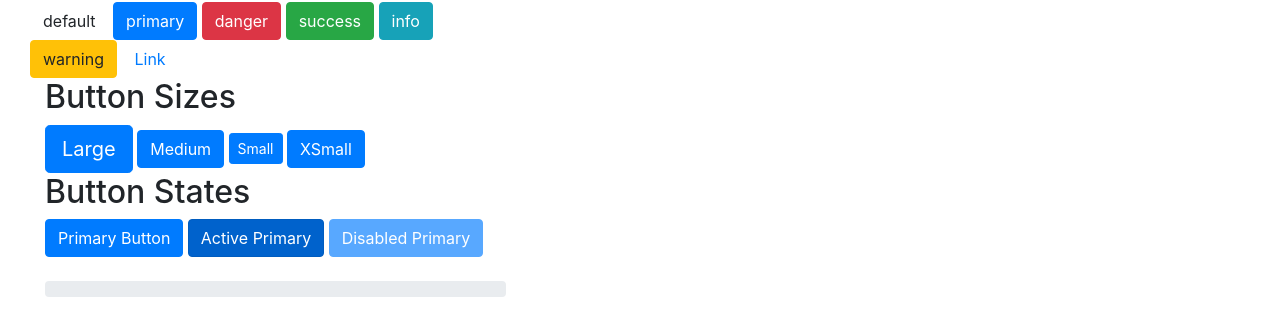
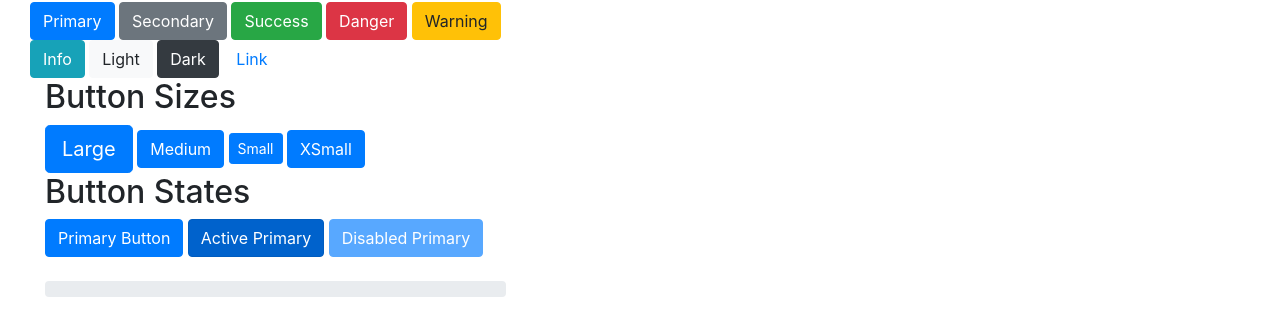
Before and after one commit to adil11111/SoftDev, a plain HTML site: page 21_bt_unicorns_belkebirI_gondalA/index.html in a window 1280 px wide. Shown: the part 734-1047 px from the top of the page. Drawn offline with nearby package versions, Linux system fonts and the light colour scheme.

Commit message:
chnage button

```diff
--- a/21_bt_unicorns_belkebirI_gondalA/index.html
+++ b/21_bt_unicorns_belkebirI_gondalA/index.html
@@ -64,13 +64,16 @@
       </form>
       <h1>Buttons?Buttons!</h1>
 
-      <button class="btn btn-default">default</button>
-      <button class="btn btn-primary">primary</button>
-      <button class="btn btn-danger">danger</button>
-      <button class="btn btn-success">success</button>
-      <button class="btn btn-info">info</button>
-      <button class="btn btn-warning">warning</button>
-      <button class="btn btn-link">Link</button>
+      <button type="button" class="btn btn-primary">Primary</button>
+      <button type="button" class="btn btn-secondary">Secondary</button>
+      <button type="button" class="btn btn-success">Success</button>
+      <button type="button" class="btn btn-danger">Danger</button>
+      <button type="button" class="btn btn-warning">Warning</button>
+      <button type="button" class="btn btn-info">Info</button>
+      <button type="button" class="btn btn-light">Light</button>
+      <button type="button" class="btn btn-dark">Dark</button>
+
+      <button type="button" class="btn btn-link">Link</button>
 
       <div class="container">
 	<h2>Button Sizes</h2>
```
